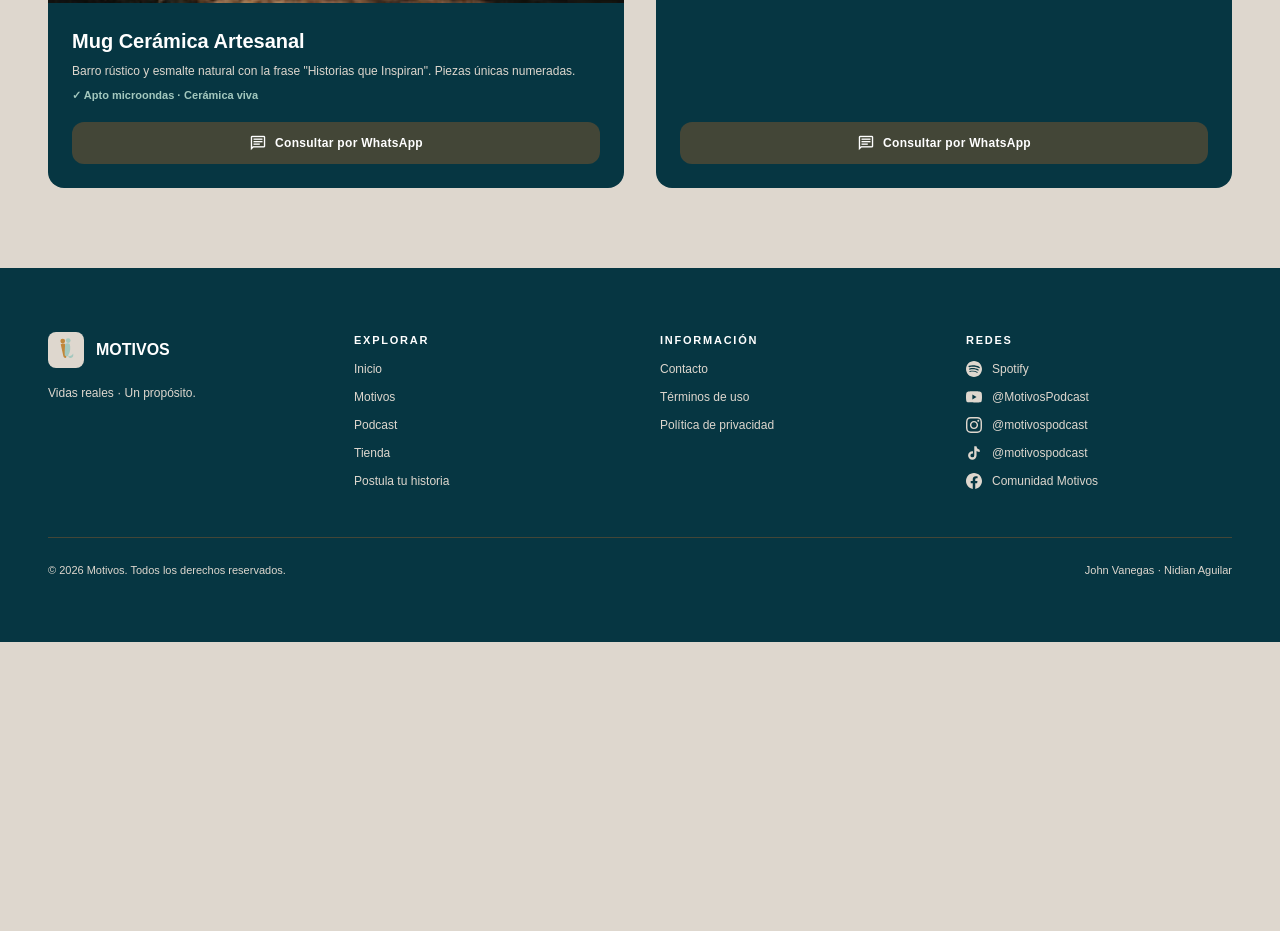
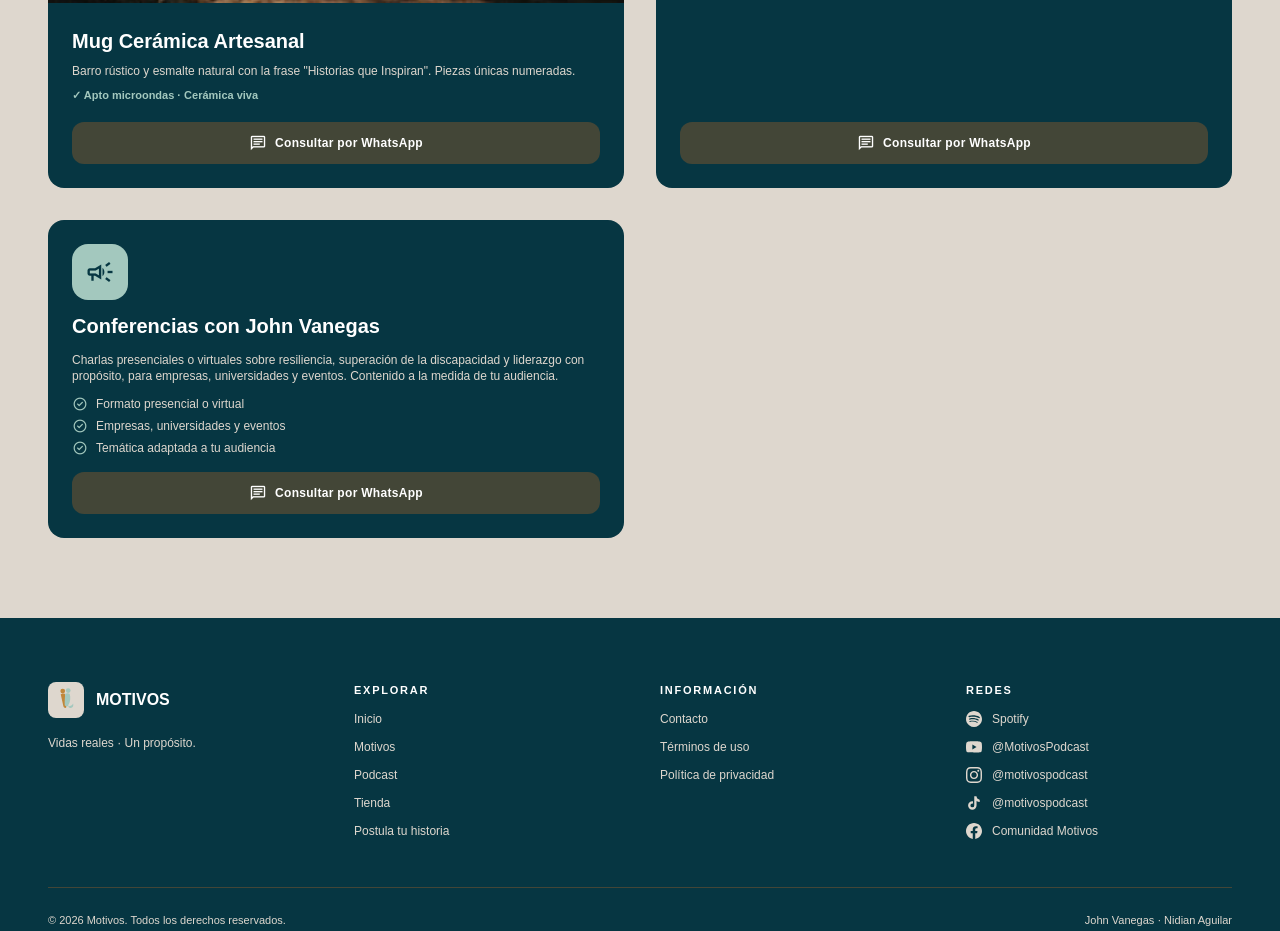
Before and after one commit to jeroborja1/Motivos-podcast-, a website: page tienda.html in a window 1280 px wide. Shown: the part 1818-2749 px from the top of the page. Before the commit the page ends 2460 px from the top, so only its background shows below. Drawn offline with nearby package versions, Linux system fonts and the light colour scheme; a web font is replaced by a local one.

Commit message:
Agregar sección de Conferencias con John Vanegas en la Tienda
Nueva tarjeta de servicio (charlas de resiliencia y liderazgo, presencial
o virtual) en /tienda#conferencias, con enlace en el dropdown de Tienda
del header. CTA a WhatsApp para consultar, siguiendo el mismo patrón
de los demás productos.

Co-Authored-By: Claude Sonnet 5 <noreply@anthropic.com>

```diff
--- a/tienda.html
+++ b/tienda.html
@@ -1,7 +1,7 @@
 <!DOCTYPE html><html class="scroll-smooth" lang="es"><head><meta charset="utf-8">
 <title>Tienda — Motivos</title>
 <meta content="width=device-width, initial-scale=1.0" name="viewport">
-<meta name="description" content="Productos oficiales de Motivos: Hoodie, Termo, Mug y Block de Notas.">
+<meta name="description" content="Productos oficiales de Motivos: Hoodie, Termo, Mug, Block de Notas y conferencias con John Vanegas.">
 <link href="https://fonts.googleapis.com" rel="preconnect"><link crossorigin="" href="https://fonts.gstatic.com" rel="preconnect">
 <link href="https://fonts.googleapis.com/css2?family=Bodoni+Moda:ital,opsz,wght@0,6..96,400;0,6..96,600;0,6..96,700;1,6..96,400;1,6..96,600&amp;display=swap" rel="stylesheet">
 <link href="https://api.fontshare.com/v2/css?f[]=satoshi@300,400,500,700,900&display=swap" rel="stylesheet">
@@ -103,6 +103,7 @@ Tienda <span class="material-symbols-outlined text-[18px]">expand_more</span>
 <a class="block px-3 py-2.5 rounded-lg text-sm font-semibold text-arena hover:bg-menta hover:text-petroleo transition-colors" href="/tienda#termo">Termo</a>
 <a class="block px-3 py-2.5 rounded-lg text-sm font-semibold text-arena hover:bg-menta hover:text-petroleo transition-colors" href="/tienda#mug">Mug</a>
 <a class="block px-3 py-2.5 rounded-lg text-sm font-semibold text-arena hover:bg-menta hover:text-petroleo transition-colors" href="/tienda#block-de-notas">Block de Notas</a>
+<a class="block px-3 py-2.5 rounded-lg text-sm font-semibold text-arena hover:bg-menta hover:text-petroleo transition-colors" href="/tienda#conferencias">Conferencias con John Vanegas</a>
 </div>
 </div>
 
@@ -152,6 +153,7 @@ Tienda <span class="material-symbols-outlined text-[18px]">expand_more</span>
 <a class="block px-3 py-2 rounded-lg text-sm text-arena hover:text-menta transition-colors" href="/tienda#termo">Termo</a>
 <a class="block px-3 py-2 rounded-lg text-sm text-arena hover:text-menta transition-colors" href="/tienda#mug">Mug</a>
 <a class="block px-3 py-2 rounded-lg text-sm text-arena hover:text-menta transition-colors" href="/tienda#block-de-notas">Block de Notas</a>
+<a class="block px-3 py-2 rounded-lg text-sm text-arena hover:text-menta transition-colors" href="/tienda#conferencias">Conferencias con John Vanegas</a>
 </div>
 
 <a class="px-3 py-2.5 rounded-lg text-sm font-bold text-blanco hover:bg-menta hover:text-petroleo transition-colors" href="/contacto">Contacto</a>
@@ -240,6 +242,26 @@ Tienda <span class="material-symbols-outlined text-[18px]">expand_more</span>
 </div>
 </div>
 <a class="w-full py-3 rounded-xl bg-oliva text-blanco font-bold text-xs tracking-wide text-center hover:bg-menta hover:text-petroleo transition-colors flex items-center justify-center gap-2" href="https://wa.me/573123262267?text=Hola%2C%20quisiera%20consultar%20el%20precio%20del%20Block%20de%20Notas%20de%20Motivos" rel="noopener noreferrer" target="_blank">
+<span class="material-symbols-outlined text-[18px]">chat</span> Consultar por WhatsApp
+</a>
+</div>
+</div>
+<!-- Conferencias con John Vanegas -->
+<div class="bg-petroleo rounded-2xl overflow-hidden flex flex-col group" id="conferencias">
+<div class="p-6 flex-1 flex flex-col justify-between gap-4">
+<div class="flex flex-col gap-3">
+<div class="w-14 h-14 rounded-2xl bg-menta text-petroleo flex items-center justify-center">
+<span class="material-symbols-outlined text-[30px]">campaign</span>
+</div>
+<h3 class="font-satoshi text-xl font-black text-blanco">Conferencias con John Vanegas</h3>
+<p class="text-xs text-arena">Charlas presenciales o virtuales sobre resiliencia, superación de la discapacidad y liderazgo con propósito, para empresas, universidades y eventos. Contenido a la medida de tu audiencia.</p>
+<div class="space-y-1.5 text-xs text-arena">
+<div class="flex items-center gap-2"><span class="material-symbols-outlined text-menta text-[16px]">check_circle</span> Formato presencial o virtual</div>
+<div class="flex items-center gap-2"><span class="material-symbols-outlined text-menta text-[16px]">check_circle</span> Empresas, universidades y eventos</div>
+<div class="flex items-center gap-2"><span class="material-symbols-outlined text-menta text-[16px]">check_circle</span> Temática adaptada a tu audiencia</div>
+</div>
+</div>
+<a class="w-full py-3 rounded-xl bg-oliva text-blanco font-bold text-xs tracking-wide text-center hover:bg-menta hover:text-petroleo transition-colors flex items-center justify-center gap-2" href="https://wa.me/573123262267?text=Hola%2C%20quisiera%20consultar%20una%20conferencia%20con%20John%20Vanegas" rel="noopener noreferrer" target="_blank">
 <span class="material-symbols-outlined text-[18px]">chat</span> Consultar por WhatsApp
 </a>
 </div>
```
Also changed, not shown: contacto.html (+2 -0 lines), index.html (+2 -0 lines), motivos.html (+2 -0 lines), podcast.html (+2 -0 lines), postula.html (+2 -0 lines), src/pages/tienda.html (+21 -1 lines), src/partials/header.html (+2 -0 lines).
